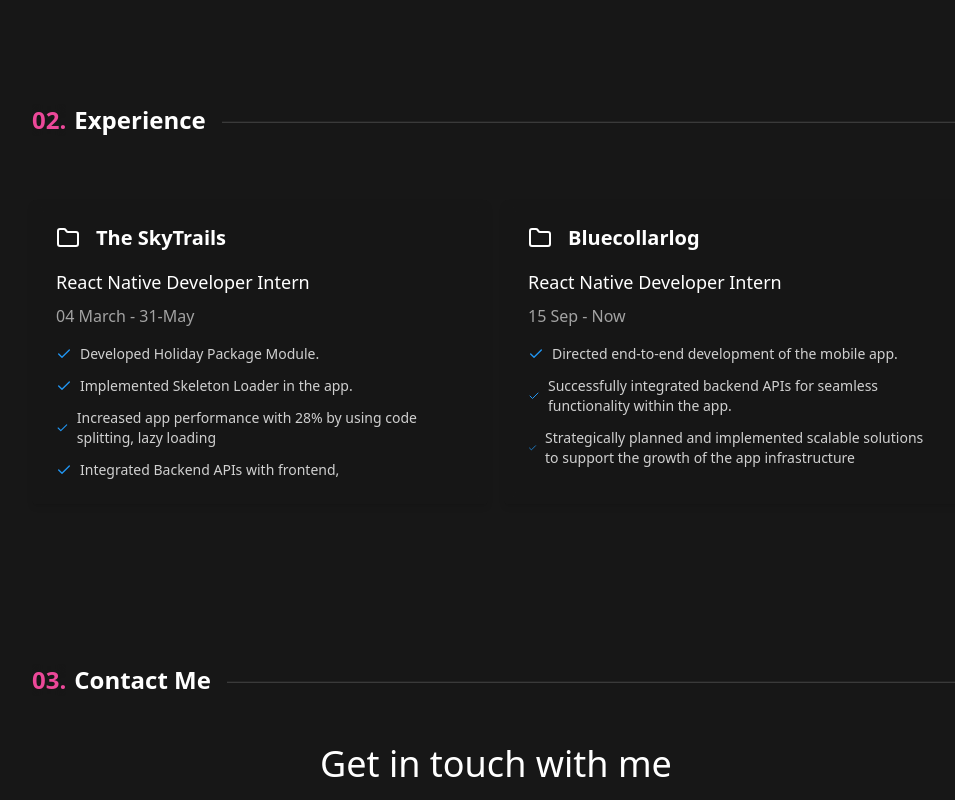
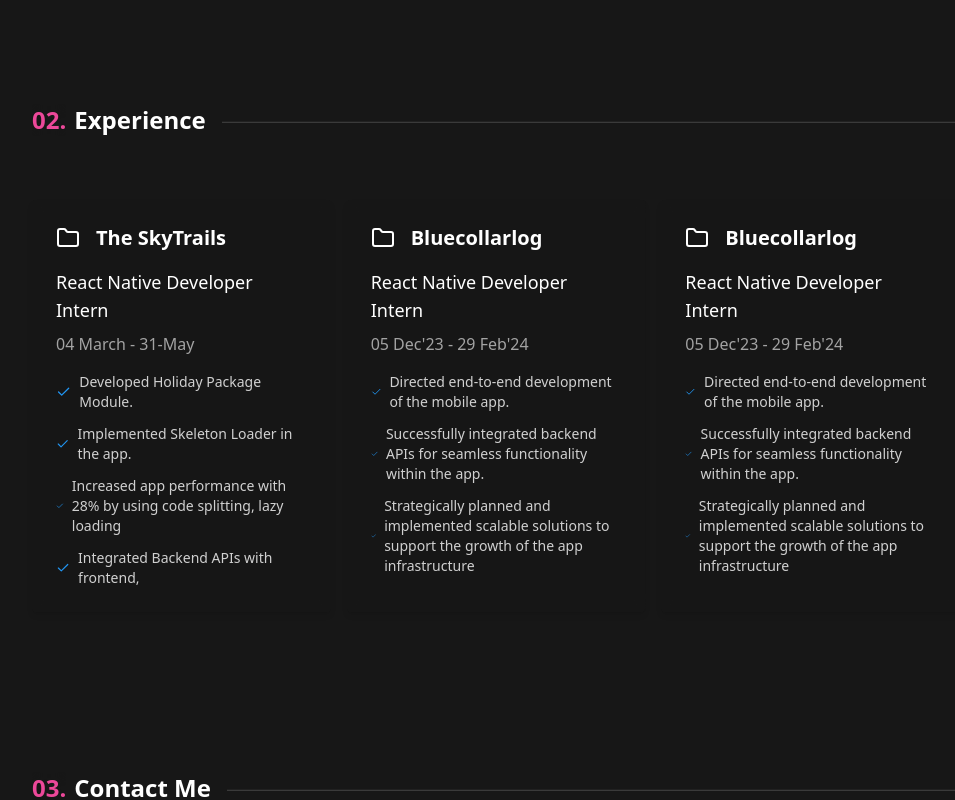
Before and after one commit to KunalPrajapati/PortfolioV3, a Next.js app: page / in a window 1280 px wide. Shown: the part 1700-2500 px from the top of the page, without its empty margins (144-1099 px from the left). Built offline with nearby package versions, Linux system fonts and the light colour scheme.

Commit message:
changes made - in Experience and Contact us

```diff
--- a/src/Components/Contact/Contact.tsx
+++ b/src/Components/Contact/Contact.tsx
@@ -19,9 +19,9 @@
     }
   }, [name, email, message]);
 
-const serviceId ='service_hri49eq'
-const templateId ='template_40w5hjo'
-const publicKey='smqYZrfsXfFCsp4MP'
+const serviceId ='service_o8xr4lb'
+const templateId ='template_9hcbzv8'
+const publicKey='0Rihr9k34EsXKko85'
 
   const templateParams = {
     from_name: name,
--- a/src/Components/Experience/Experience.tsx
+++ b/src/Components/Experience/Experience.tsx
@@ -13,24 +13,34 @@
 
 const title2 = "Bluecollarlog";
 const position2 = "React Native Developer Intern";
-const date2 = "15 Sep - Now";
+const date2 = "05 Dec'23 - 29 Feb'24";
 const tasks2 = [
     'Directed end-to-end development of the mobile app.',
     'Successfully integrated backend APIs for seamless functionality within the app.',
     'Strategically planned and implemented scalable solutions to support the growth of the app infrastructure'
-    ];
+];
+
+const title3 = "Bluecollarlog";
+const position3 = "React Native Developer Intern";
+const date3 = "05 Dec'23 - 29 Feb'24";
+const tasks3 = [
+    'Directed end-to-end development of the mobile app.',
+    'Successfully integrated backend APIs for seamless functionality within the app.',
+    'Strategically planned and implemented scalable solutions to support the growth of the app infrastructure'
+];
 
 const Experience = () => {
     return (
         <section id="experience" className="container flex flex-col justify-center w-full mx-auto ">
-        <div className="flex items-center mt-20 gap-x-4 ">
+            <div className="flex items-center mt-20 gap-x-4 ">
                 <h2 className="flex items-center text-2xl font-bold text-white gap-x-2 dark:text-gray-700">
                     <span className="text-pink-500 rounded backdrop-blur ">02.</span>Experience</h2>
                 <div className="relative top-[2px] h-[1px] flex-grow animate-bounce  dark:bg-neutral-950/10 bg-white/20"></div>
             </div>
-            <div className="grid w-full grid-cols-1 gap-4 py-16 lg:grid-cols-2">
+            <div className="grid w-full grid-cols-1 gap-4 py-16 lg:grid-cols-3">
                 <ExperienceCard title={title} position={position} date={date} tasks={tasks} />
                 <ExperienceCard title={title2} position={position2} date={date2} tasks={tasks2} />
+                <ExperienceCard title={title3} position={position3} date={date3} tasks={tasks3} />
             </div>
 
         </section>
```
